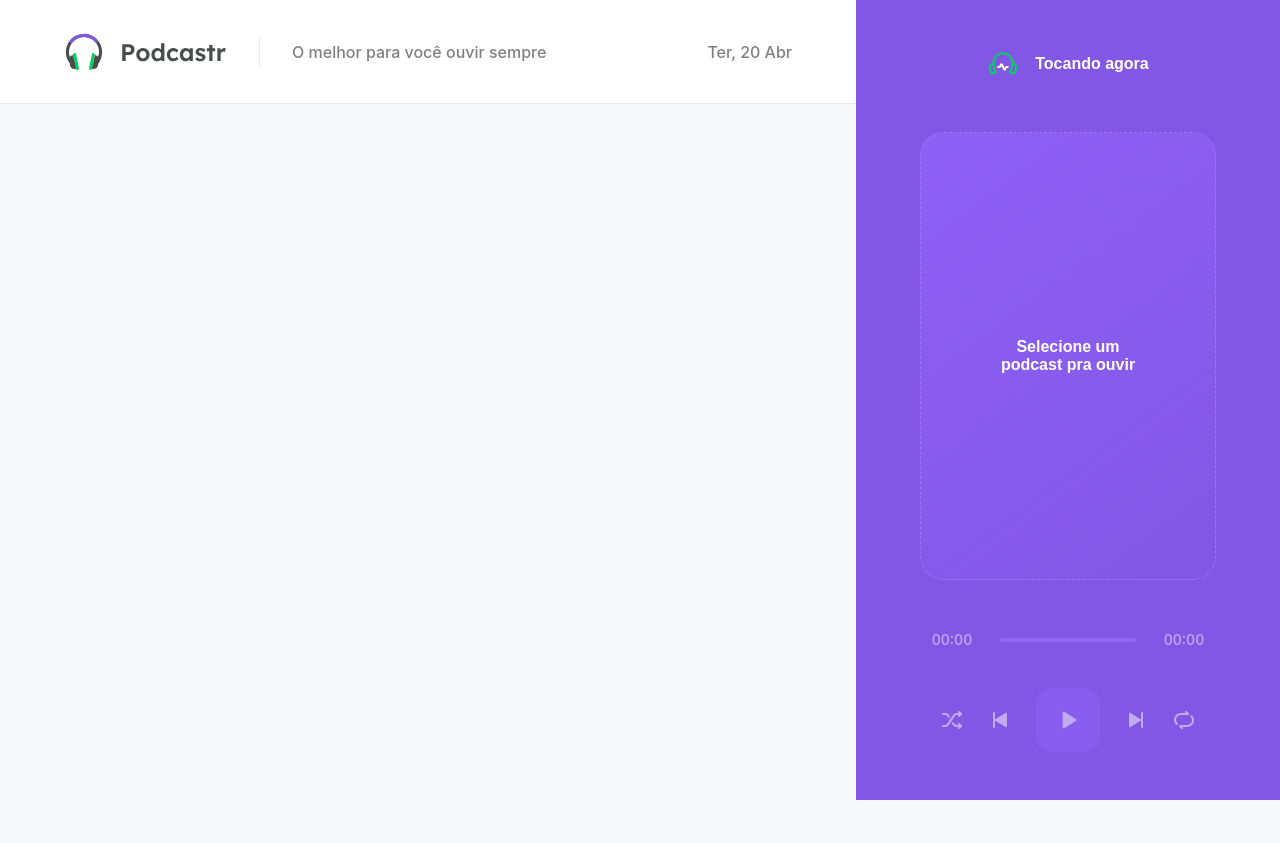
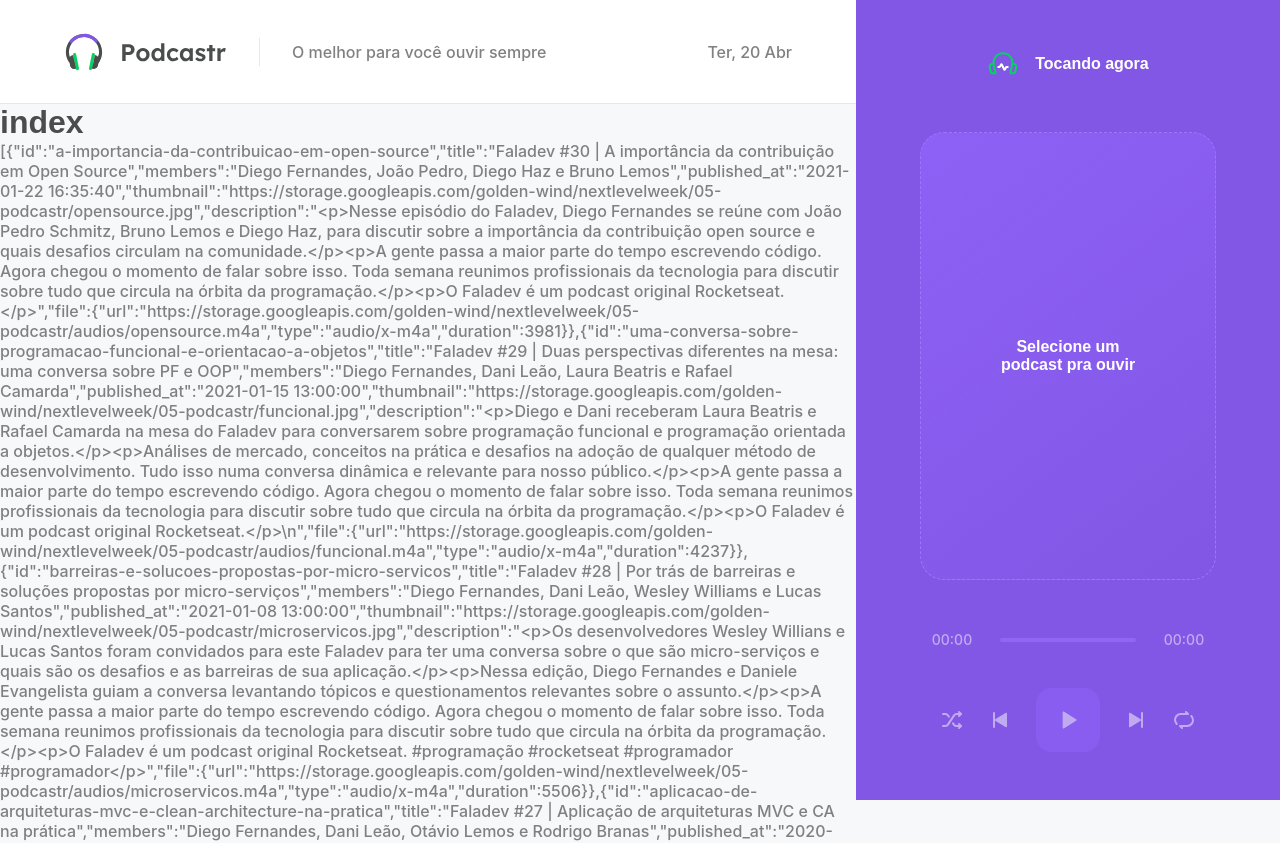
Before and after one commit to theuslefone/ProjetoNLW, a Next.js app: page / in a window 1280 px wide. Shown: the top 843 px of the page. Before the commit the page ends 800 px from the top, so only its background shows below. Built offline with nearby package versions, Linux system fonts and the light colour scheme; data requests are answered from the project's data file.

Commit message:
configura geração estática da page

```diff
--- a/src/pages/index.tsx
+++ b/src/pages/index.tsx
@@ -1,7 +1,22 @@
 
 
-export default function Home() {
+export default function Home(props) {
   return (
-    <div></div>
+    <div>
+      <h1>index</h1>
+      <p>{JSON.stringify(props.episodes)}</p>
+    </div>
   );
 }
+
+export async function getStaticProps(){
+  const response = await fetch('http://localhost:3333/episodes');
+  const data = await response.json();
+
+  return{
+    props : {
+      episodes: data,
+    },
+    revalidate: 60 * 60 * 8,
+  }
+}
```
